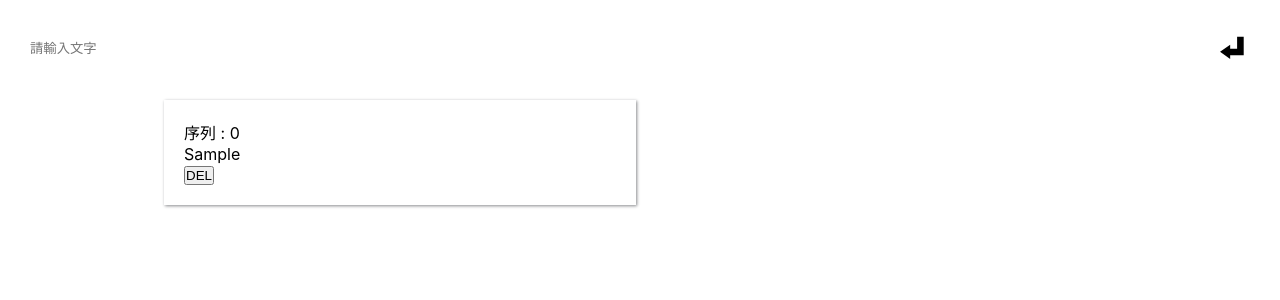
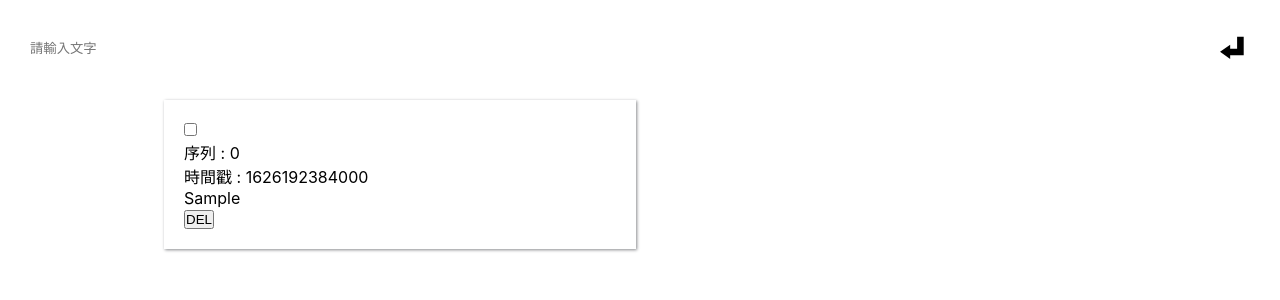
Before and after one commit to Jyunnn/did83, a React (Create React App) app: page / in a window 1280 px wide. Both pictures are taken after typing "Sample" into the empty fields and a click on the button 1232 px from the left and 48 px from the top of the page. Shown: the top 300 px of the page. Built offline with nearby package versions, Linux system fonts and the light colour scheme.

Commit message:
暫存0722

```diff
--- a/src/App.js
+++ b/src/Todo.js
@@ -1,11 +1,15 @@
 import { useState } from 'react';
 import search from './search.svg';
-import './css/App.css';
+import TodoBox from './components/TodoBox'
+import './css/todo.css';
 
-function App() {
-  const [count, setCount] = useState(0);
+function Todo() {
+  const [id, setId] = useState(0);
+  const [isfinish, setIsfinish] = useState(false);
   const [todo, setTodo] = useState('');
+  const [hash , setHash] = useState(Date.now());
   const [todolist, setTodolist] = useState([]);
+  const [finishlist, setFinishlist] = useState([]);
 
   const addTodo = (e) => {
     e.preventDefault();
@@ -13,10 +17,11 @@ function App() {
       return
     }
     setTodolist ((old)=>{
-      return [...old, {id: count, todo: todo}]
+      return [...old, {id: id, hash: hash, finish: isfinish, todo: todo}]
     })
     setTodo('');
-    setCount(count+1);
+    setHash(Date.now())
+    setId(id+1);
   }
 
   const delTodo = (e) => {
@@ -25,27 +30,42 @@ function App() {
       return a.id == e.currentTarget.value
     })
 
-    console.log(list.indexOf(arr));
     list.splice(list.indexOf(arr) , 1)
     setTodolist(() => {
       return [...list]
     })
   }
 
-  const renderTodolist = () => {
+  const handleFinishChange = (hash) => {
+    let list = [...todolist];
+    let finishList = [...finishlist];
+
+    let arr = list.find((v)=>{
+      return v.hash === hash
+    })
+
+    let index = list.indexOf(arr);
+    list[index].finish = !list[index].finish
+
+
+    setTodolist (()=>{
+      return [...list]
+    })
+    setFinishlist(()=>{
+      return [...finishList]
+    })
+  }
+
+  const renderTodolist = (array) => {
     if (todolist.length === 0){
       return (
           <p> 空白 </p>
       )
     } else {
         return (
-          todolist.map((v)=>{
+          array.map((v)=>{
             return (
-              <div className="todo" key={v.id}>
-                <p> 序列 : { v.id } </p>
-                <p> { v.todo } </p>
-                <button onClick={delTodo} value={ v.id }> DEL </button>
-              </div>
+              <TodoBox key={v.hash} delTodo={delTodo}  finishChange={handleFinishChange} {...v}/>
             )
           })
         )
@@ -63,11 +83,15 @@ function App() {
         </form>
 
         <div className="todolist-area">
-          {  renderTodolist() }
+          {  renderTodolist(todolist) }
         </div>
+        <div className="todolist-area">
+          {  renderTodolist(finishlist) }
+        </div>
+
 
     </div>
   );
 }
 
-export default App;
+export default Todo;
--- /dev/null
+++ b/src/components/TodoBox.js
@@ -0,0 +1,14 @@
+function TodoBox(props) {
+
+    return (
+        <div className="todo">
+            <input type="checkbox" checked={props.isfinish} onChange={ ()=> props.finishChange(props.hash)} />
+            <p> 序列 : { props.id } </p>
+            <p> 時間戳 : { props.hash } </p>
+            <p> { props.todo } </p>
+            <button onClick={props.delTodo} value={ props.id }> DEL </button>
+        </div>
+    )
+}
+
+export default TodoBox;
--- a/src/index.js
+++ b/src/index.js
@@ -1,12 +1,12 @@
 import React from 'react';
 import ReactDOM from 'react-dom';
 import './css/index.css';
-import App from './App';
+import Todo from './Todo';
 import reportWebVitals from './reportWebVitals';
 
 ReactDOM.render(
   <React.StrictMode>
-    <App />
+    <Todo />
   </React.StrictMode>,
   document.getElementById('root')
 );
```
Also changed, not shown: src/css/todo.css (renamed from src/css/App.css), src/scss/todo.scss (renamed from src/scss/App.scss).
